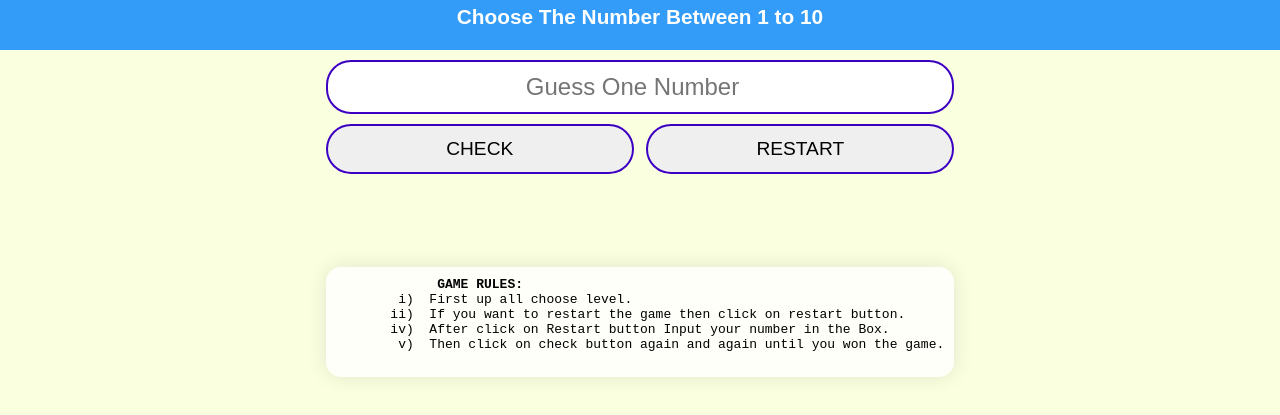
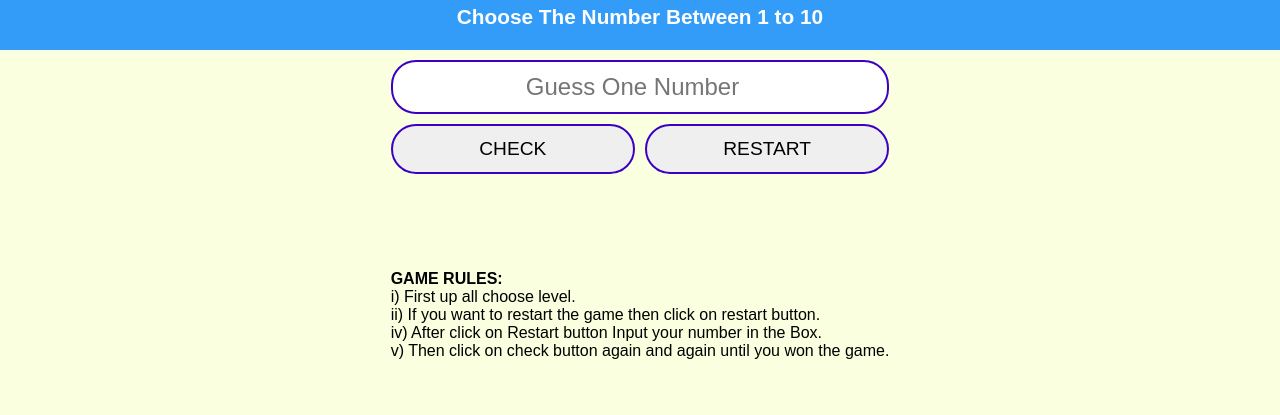
Before and after one commit to Bibek-Kumar-Kushwaha/guessnumber.github.io, a plain HTML site: page easy.html in a window 1280 px wide. Shown: the part 83-498 px from the top of the page. Drawn offline with Linux system fonts and the light colour scheme.

Commit message:
Update easy.html
game rule change

```diff
--- a/easy.html
+++ b/easy.html
@@ -32,13 +32,13 @@
             <img id="happyphoto" src="happy.jpg" alt="Happy">
             <img id="sadphoto" src="sad.jpg" alt="">
         </div>
-        <pre>
-            <strong> GAME RULES:</strong>
-        i)  First up all choose level.
-       ii)  If you want to restart the game then click on restart button.
-       iv)  After click on Restart button Input your number in the Box.
-        v)  Then click on check button again and again until you won the game.
-       </pre>
+        <p>
+             <strong> GAME RULES:</strong><br>
+         i)  First up all choose level.<br>
+        ii)  If you want to restart the game then click on restart button.<br>
+        iv)  After click on Restart button Input your number in the Box.<br>
+         v)  Then click on check button again and again until you won the game.<br>
+        </p>
     </article>
 </body>
 </html>
```
